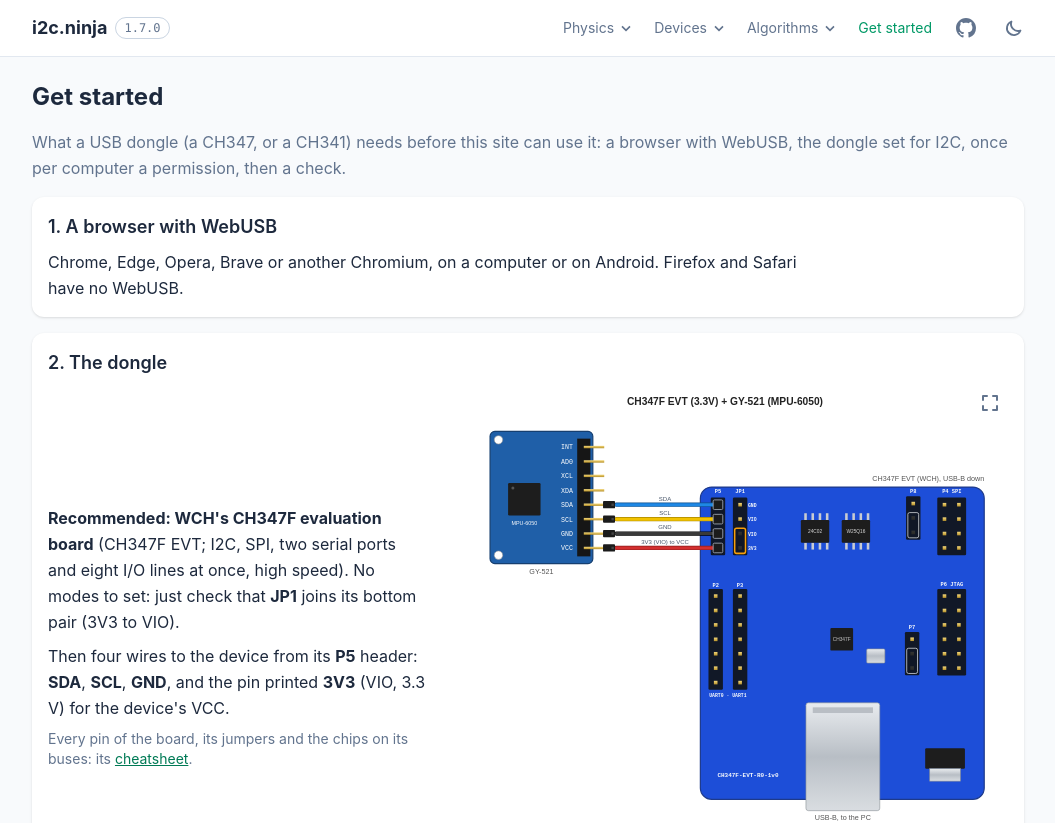
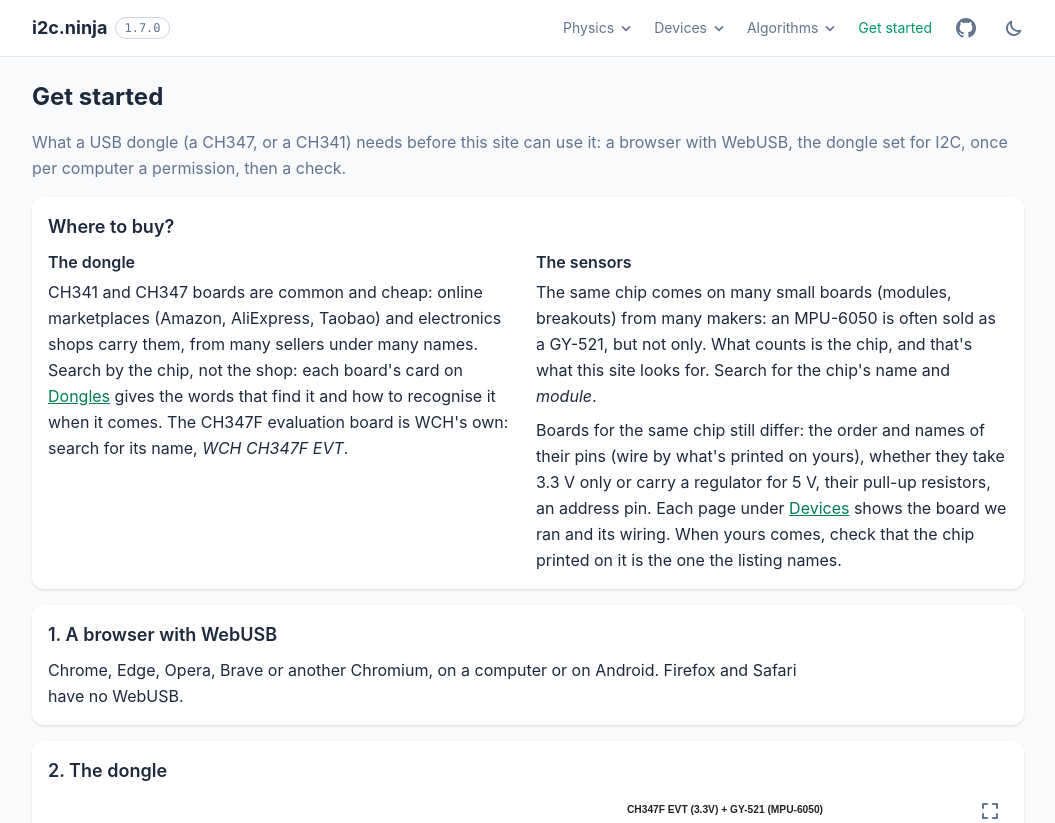
Before and after one commit to aguegu/i2c.ninja, a Vue app: page /get-started in a window 1280 px wide. Shown: the top 823 px of the page, without its empty margins (112-1167 px from the left). Built offline with nearby package versions, Linux system fonts and the light colour scheme.

Commit message:
1.7.0: Get started, Where to buy?: the dongles common and cheap, found by the chip; one chip on many boards, how they differ
Co-Authored-By: Claude Opus 5.5 <noreply@anthropic.com>

```diff
--- a/src/views/SetupView.vue
+++ b/src/views/SetupView.vue
@@ -44,6 +44,43 @@ const code = 'whitespace-pre-wrap break-all rounded-lg bg-slate-100 p-3 font-mon
       it: a browser with WebUSB, the dongle set for I2C, once per computer a
       permission, then a check.
     </p>
+
+    <section :class="card">
+      <h2 class="mb-2 text-lg font-semibold">Where to buy?</h2>
+      <div class="grid gap-4 leading-relaxed md:grid-cols-2">
+        <div>
+          <h3 class="mb-1 font-semibold">The dongle</h3>
+          <p>
+            CH341 and CH347 boards are common and cheap: online marketplaces
+            (Amazon, AliExpress, Taobao) and electronics shops carry them, from
+            many sellers under many names. Search by the chip, not the shop: each
+            board's card on
+            <RouterLink to="/dongles" class="text-emerald-700 underline dark:text-emerald-400">Dongles</RouterLink>
+            gives the words that find it and how to recognise it when it comes.
+            The CH347F evaluation board is WCH's own: search for its name,
+            <i>WCH CH347F EVT</i>.
+          </p>
+        </div>
+        <div>
+          <h3 class="mb-1 font-semibold">The sensors</h3>
+          <p>
+            The same chip comes on many small boards (modules, breakouts) from
+            many makers: an MPU-6050 is often sold as a GY-521, but not only.
+            What counts is the chip, and that's what this site looks for. Search
+            for the chip's name and <i>module</i>.
+          </p>
+          <p class="mt-2">
+            Boards for the same chip still differ: the order and names of their
+            pins (wire by what's printed on yours), whether they take 3.3 V only
+            or carry a regulator for 5 V, their pull-up resistors, an address pin.
+            Each page under
+            <RouterLink to="/devices" class="text-emerald-700 underline dark:text-emerald-400">Devices</RouterLink>
+            shows the board we ran and its wiring. When yours comes, check that
+            the chip printed on it is the one the listing names.
+          </p>
+        </div>
+      </div>
+    </section>
 
     <section :class="card">
       <h2 class="mb-2 text-lg font-semibold">1. A browser with WebUSB</h2>
```
Also changed, not shown: 1 other file (tests, documents, lock files or other folders).
